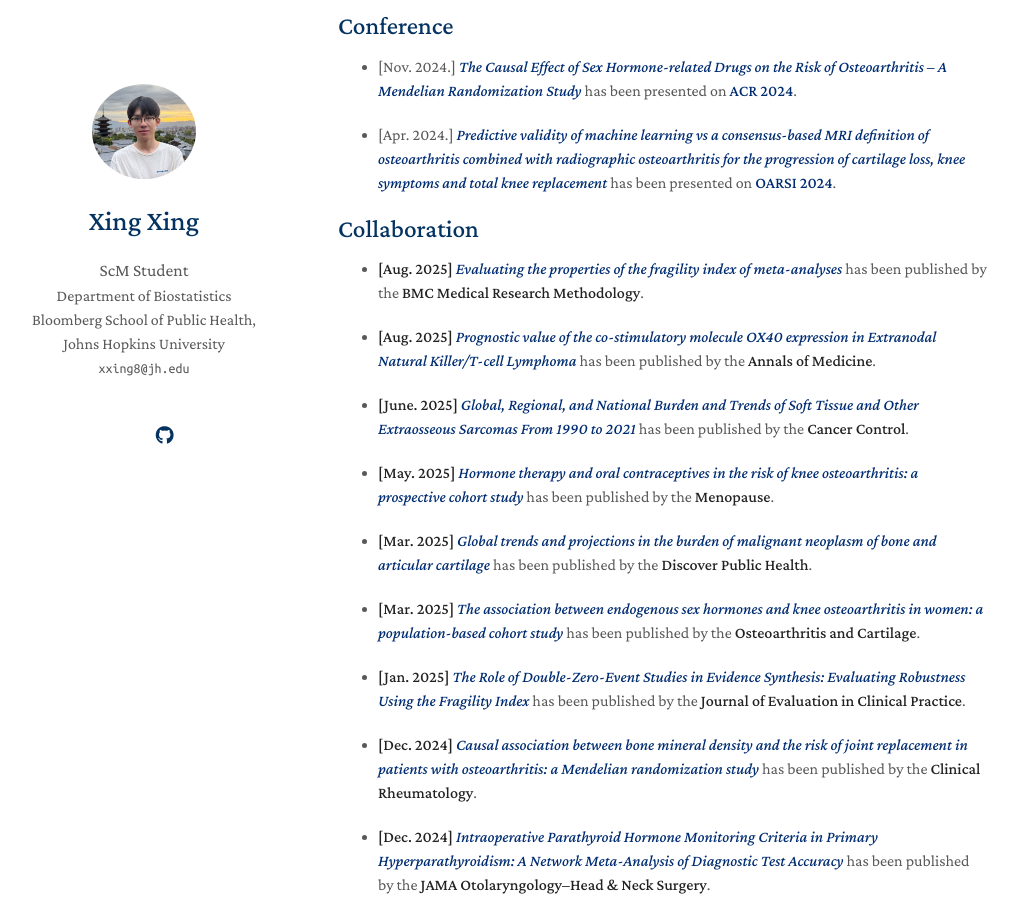
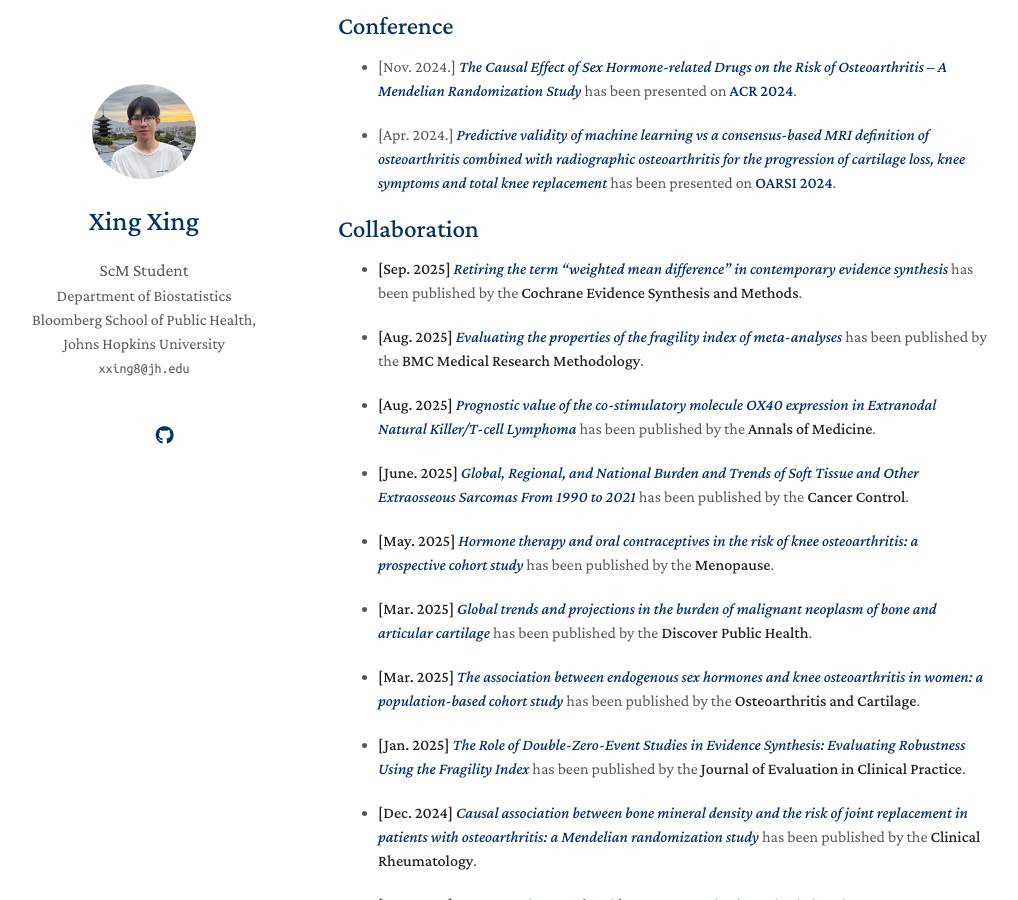
Before and after one commit to KevinXing3/kevinXing3.github.io, a Jekyll site: the page built from index.md, in a window 1280 px wide and 900 px high, scrolled down 1912 px. Shown: the whole window, without its empty margins (132-1150 px from the left). Built offline with Jekyll 4.4.1, drawn with Linux system fonts in a browser that asks for light colours; nearby versions of some CDN libraries; a style sheet for code colours, icons or effects is not loaded; our own code applies the rules of GitHub Pages for plain Markdown files.

Commit message:
Update index.md

```diff
--- a/index.md
+++ b/index.md
@@ -26,6 +26,8 @@ Outside of academia, I’m a dead hard fan of Juventus and Park Hyatt.
 
 
 ## Collaboration
+- **[Sep. 2025]** <a href="https://journals.sagepub.com/doi/10.1177/10732748251355841#tab-contributors" target="_blank" style="color:#002D72">*Retiring the term “weighted mean difference” in contemporary evidence synthesis*</a> has been published by the **Cochrane Evidence Synthesis and Methods**.
+
 - **[Aug. 2025]** <a href="https://journals.sagepub.com/doi/10.1177/10732748251355841#tab-contributors" target="_blank" style="color:#002D72">*Evaluating the properties of the fragility index of meta-analyses*</a> has been published by the **BMC Medical Research Methodology**.
 
 - **[Aug. 2025]** <a href="https://www.tandfonline.com/doi/full/10.1080/07853890.2025.2550583#abstract" target="_blank" style="color:#002D72">*Prognostic value of the co-stimulatory molecule OX40 expression in Extranodal Natural Killer/T-cell Lymphoma*</a> has been published by the **Annals of Medicine**.
```
